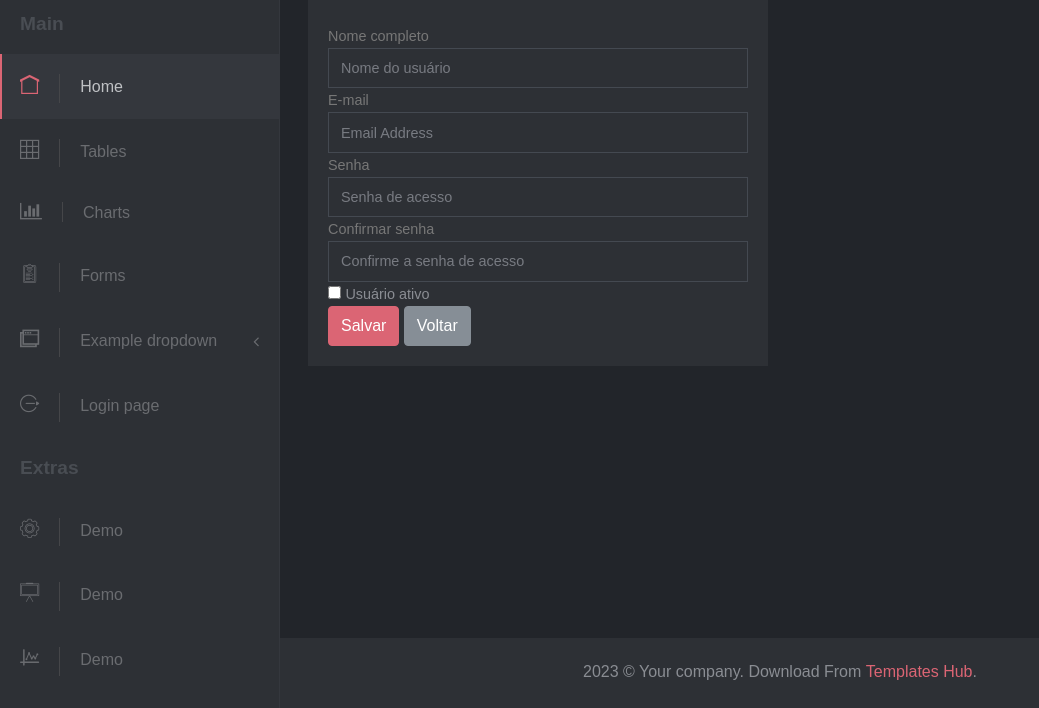
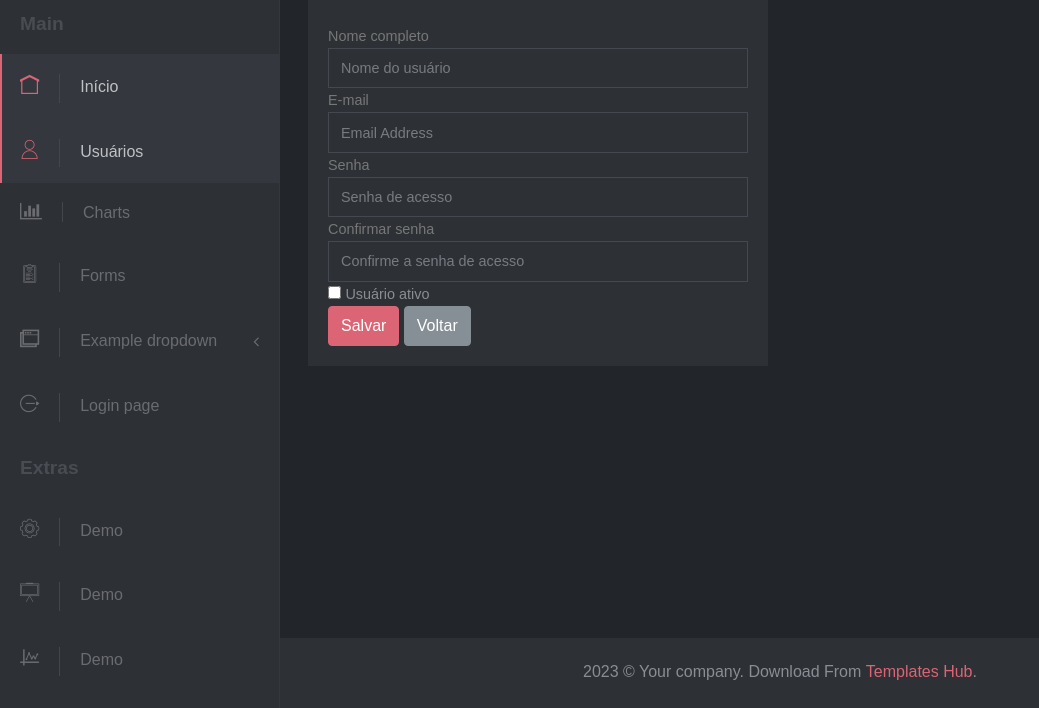
Before and after one commit to marcosferreira/ordem, a CodeIgniter 4 app: template app/Views/Users/create.php in a window 1280 px wide. Shown: the part 467-1175 px from the top of the page, without its empty margins (0-1039 px from the left). Run offline with PHP 8.4 and a stand-in for CodeIgniter, Linux system fonts and the light colour scheme; the template is opened without the code that fills it, so the values that code supplies are empty; some libraries are stand-ins or nearby versions; some web fonts are replaced.

Commit message:
add link in sidebar

```diff
--- a/app/Views/Layout/main.php
+++ b/app/Views/Layout/main.php
@@ -198,8 +198,9 @@
             </div>
             <!-- Sidebar Navidation Menus--><span class="heading">Main</span>
             <ul class="list-unstyled">
-                <li class="active"><a href="index.html"> <i class="icon-home"></i>Home </a></li>
-                <li><a href="tables.html"> <i class="icon-grid"></i>Tables </a></li>
+                <li class="<?php echo (url_is('/') ? 'active' : '') ?>"><a href="<?php echo base_url('/'); ?>"> <i class="icon-home"></i>Início </a></li>
+
+                <li class="<?php echo (url_is('/') ? 'active' : '') ?>"><a href="<?php echo base_url('/users'); ?>"> <i class="icon-user"></i>Usuários </a></li>
                 <li><a href="charts.html"> <i class="fa fa-bar-chart"></i>Charts </a></li>
                 <li><a href="forms.html"> <i class="icon-padnote"></i>Forms </a></li>
                 <li><a href="#exampledropdownDropdown" aria-expanded="false" data-toggle="collapse"> <i class="icon-windows"></i>Example dropdown </a>
```
